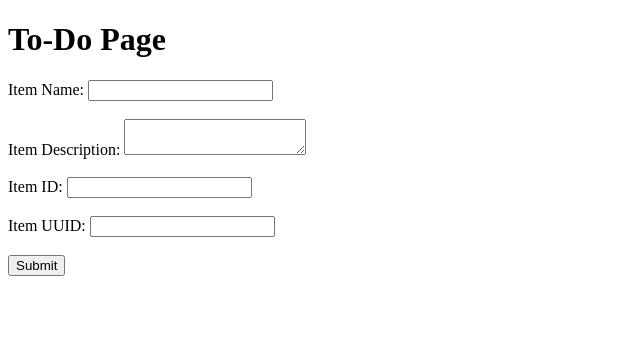
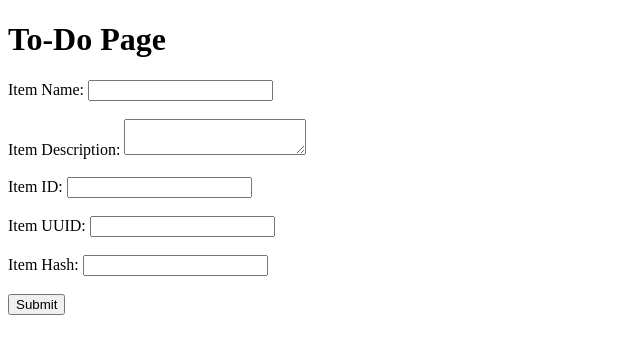
Before and after one commit to gourav009x/Flask-app, a Flask app: page /todo in a window 1280 px wide. Shown: the top 354 px of the page, without its empty margins (0-640 px from the left). Run offline with Flask 3, Linux system fonts and the light colour scheme.

Commit message:
Add Item Hash field to To-Do form

```diff
--- a/templates/todo.html
+++ b/templates/todo.html
@@ -19,6 +19,8 @@
         <label>Item UUID:</label>
         <input type="text" id="itemUUID" required><br><br>
 
+        <label>Item Hash:</label>
+        <input type="text" id="itemHash" required><br><br>
 
         <button type="submit">Submit</button>
     </form>
@@ -31,13 +33,14 @@
             const itemDescription = document.getElementById('itemDescription').value;
             const itemId = document.getElementById('itemId').value;
             const itemUUID = document.getElementById('itemUUID').value;
+            const itemHash = document.getElementById('itemHash').value;
 
 
 
             const response = await fetch('http://127.0.0.1:5000/submittodoitem', {
                 method: 'POST',
                 headers: {'Content-Type': 'application/json'},
-                body: JSON.stringify({ itemName, itemDescription, itemId, itemUUID })
+                body: JSON.stringify({ itemName, itemDescription, itemId, itemUUID, itemHash })
             });
 
             const data = await response.json();
```
